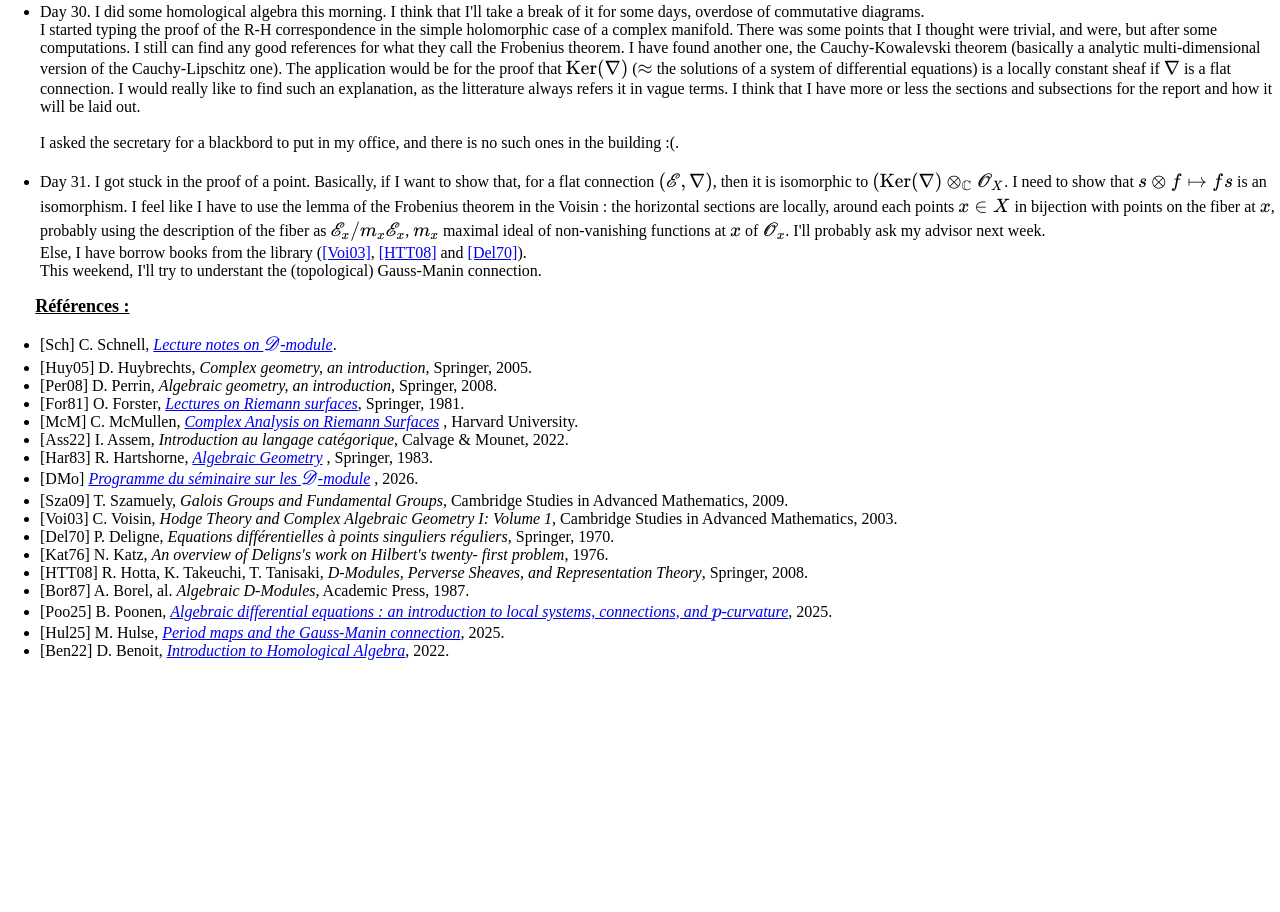
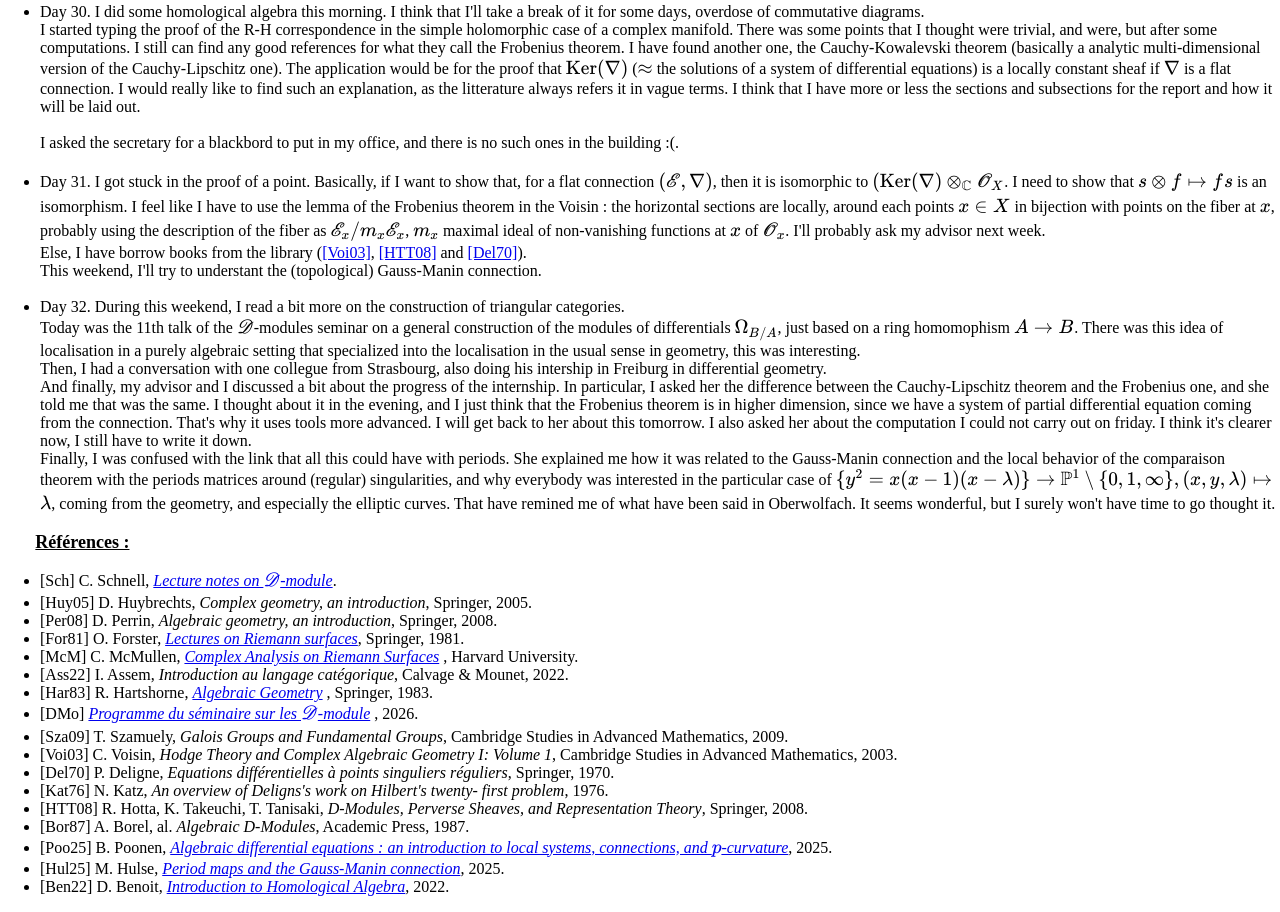
Before and after one commit to grenadine-las/site-web, a plain HTML site: page feuille_de_route_memoire_fribourg.html in a window 1280 px wide. Shown: the part 4399-5311 px from the top of the page. Before the commit the page ends 5075 px from the top, so only its background shows below. Drawn offline with nearby package versions, Linux system fonts and the light colour scheme.

Commit message:
jour 32 feuille de route

```diff
--- a/feuille_de_route_memoire_fribourg.html
+++ b/feuille_de_route_memoire_fribourg.html
@@ -262,6 +262,16 @@
             <br> Else, I have borrow books from the library (<a href="#appel-refvoisin">[Voi03]</a>, <a href="#appel-refHTT">[HTT08]</a> and <a href="#appel-refdeligne">[Del70]</a>).
             <br> This weekend, I'll try to understant the (topological) Gauss-Manin connection.
         </li>
+        <br>
+        <li>
+            Day 32. During this weekend, I read a bit more on the construction of triangular categories.
+            <br> Today was the 11th talk of the $\mathscr{D}$-modules seminar on a general construction of the modules of differentials $\Omega_{B/A}$, just based on a ring homomophism $A \to B$. There was this idea of localisation in a purely algebraic setting that specialized into the localisation in the usual sense in geometry, this was interesting.
+            <br> Then, I had a conversation with one collegue from Strasbourg, also doing his intership in Freiburg in differential geometry.
+            <br> And finally, my advisor and I discussed a bit about the progress of the internship. In particular, I asked her the difference between the Cauchy-Lipschitz theorem and the Frobenius one, and she told me that was the same. I thought about it in the evening, and I just think that the Frobenius theorem is in higher dimension, since we have a system of partial differential equation coming from the connection. That's why it uses tools more advanced. I will get back to her about this tomorrow.
+            I also asked her about the computation I could not carry out on friday. I think it's clearer now, I still have to write it down.
+            <br> Finally, I was confused with the link that all this could have with periods. She explained me how it was related to the Gauss-Manin connection and the local behavior of the comparaison theorem with the periods matrices around (regular) singularities, and why everybody was interested in the particular case of $\{y^2 = x(x-1)(x-\lambda)\} \to \mathbb{P}^1 \setminus \{0,1,\infty\}, (x,y,\lambda) \mapsto \lambda$, coming from the geometry, and especially the elliptic curves.
+            That have remined me of what have been said in Oberwolfach. It seems wonderful, but I surely won't have time to go thought it.
+        </li>
     </ul>
 
 
```
